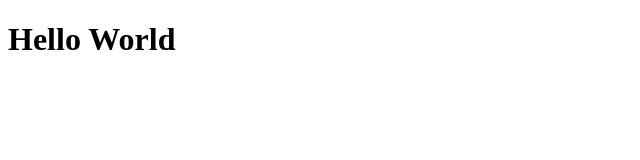
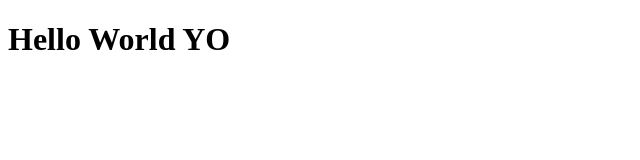
Before and after one commit to silverfang04/silverfang04.github.io, a plain HTML site: page index.html in a window 1280 px wide. Shown: the full height of the page, 0-640 px from the left. Drawn offline with Linux system fonts and the light colour scheme.

Commit message:
Update index.html

```diff
--- a/index.html
+++ b/index.html
@@ -7,6 +7,6 @@
   <title>Document</title>
 </head>
 <body>
-  <h1>Hello World</h1>
+  <h1>Hello World YO</h1>
 </body>
 </html>
```
